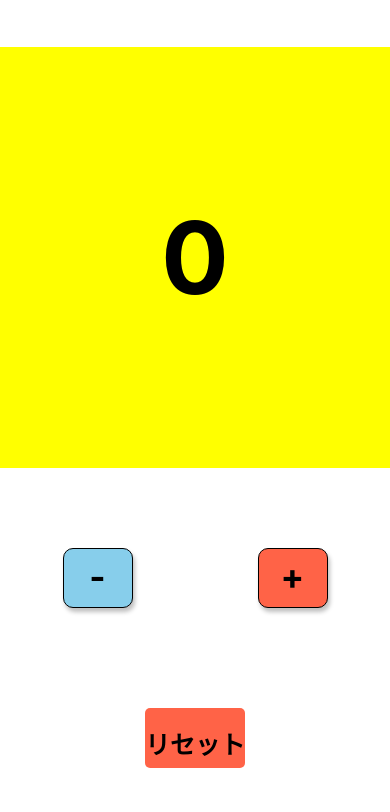
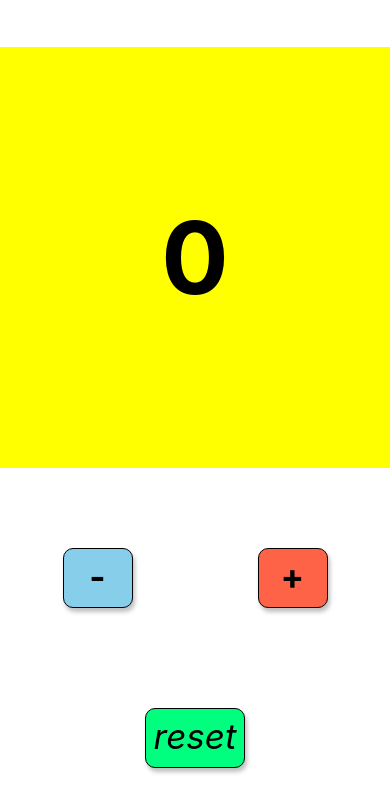
Before and after one commit to YutaYotsumoto/CounterApp, a React Native app: screen / in a window 390 px wide. Shown: the top 812 px of the page. Built offline with nearby package versions, Linux system fonts and the light colour scheme.

Commit message:
resetボタンコンポネント作成 backgroundcolor fontweight fontstyle

```diff
--- /dev/null
+++ b/src/components/ResetButton.js
@@ -0,0 +1,38 @@
+import React from 'react';
+import {Text, StyleSheet, TouchableOpacity} from 'react-native';
+
+const ResetButton = ({text}) => {
+  return (
+    <TouchableOpacity style={styles.buttonBase}>
+      <Text style={styles.text}>{text}</Text>
+    </TouchableOpacity>
+  );
+};
+
+const styles = StyleSheet.create({
+  buttonBase: {
+    width: 100,
+    height: 60,
+    backgroundColor: 'springgreen',
+    borderWidth: 1,
+    borderColor: 'black',
+    borderRadius: 10,
+    shadowColor: '#000',
+    shadowOffset: {
+      width: 2, //shadowの左右位置
+      height: 4, //shadow上下位置
+    },
+    shadowOpacity: 0.25, //shadowの透明度
+    shadowRadius: 4, //shadowのぼかし
+  },
+  text: {
+    fontWeight: 'normal',
+    fontStyle: 'italic',
+    textAlign: 'center',
+    color: 'black',
+    fontSize: 35,
+    paddingTop: 6,
+  },
+});
+
+export default ResetButton;
--- a/src/screens/Screen.js
+++ b/src/screens/Screen.js
@@ -1,3 +1,4 @@
+/* eslint-disable no-unused-vars */
 /* eslint-disable no-undef */
 /* eslint-disable react-native/no-inline-styles */
 import React from 'react'; //Reactを宣言
@@ -11,6 +12,7 @@ import {
 
 import PlusButton from '../components/PlusButton';
 import MinusButton from '../components/MinusButton';
+import ResetButton from '../components/ResetButton';
 
 //functional component(arrow関数)
 const Screen = () => {
@@ -60,15 +62,7 @@ const Screen = () => {
               marginTop: 100,
             },
           ]}>
-          <TouchableOpacity
-            style={[
-              styles.buttonBase,
-              {
-                width: 100, //buttonBaseの　widthを60　から 100　へ上書き
-              },
-            ]}>
-            <Text style={[styles.text, {paddingTop: 17}]}>リセット</Text>
-          </TouchableOpacity>
+          <ResetButton text="reset" />
         </View>
       </View>
     </SafeAreaView>
```
